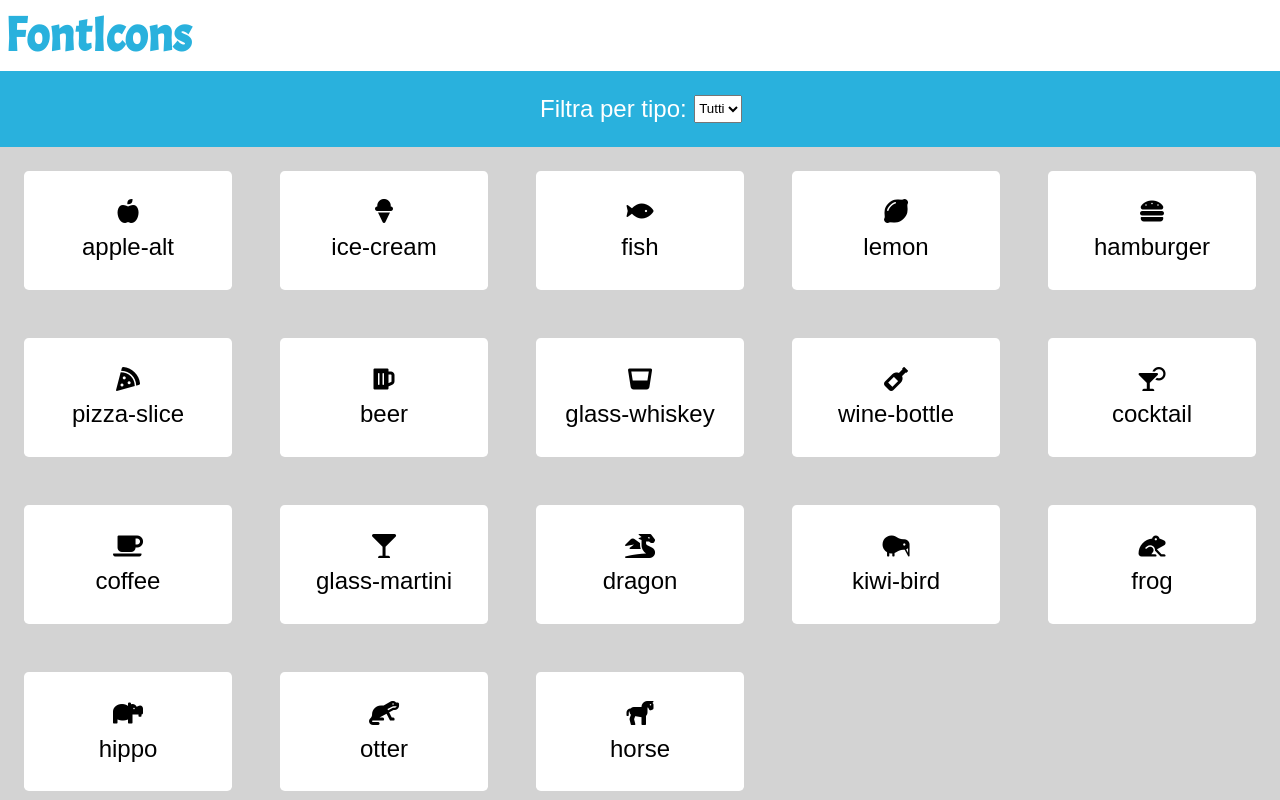
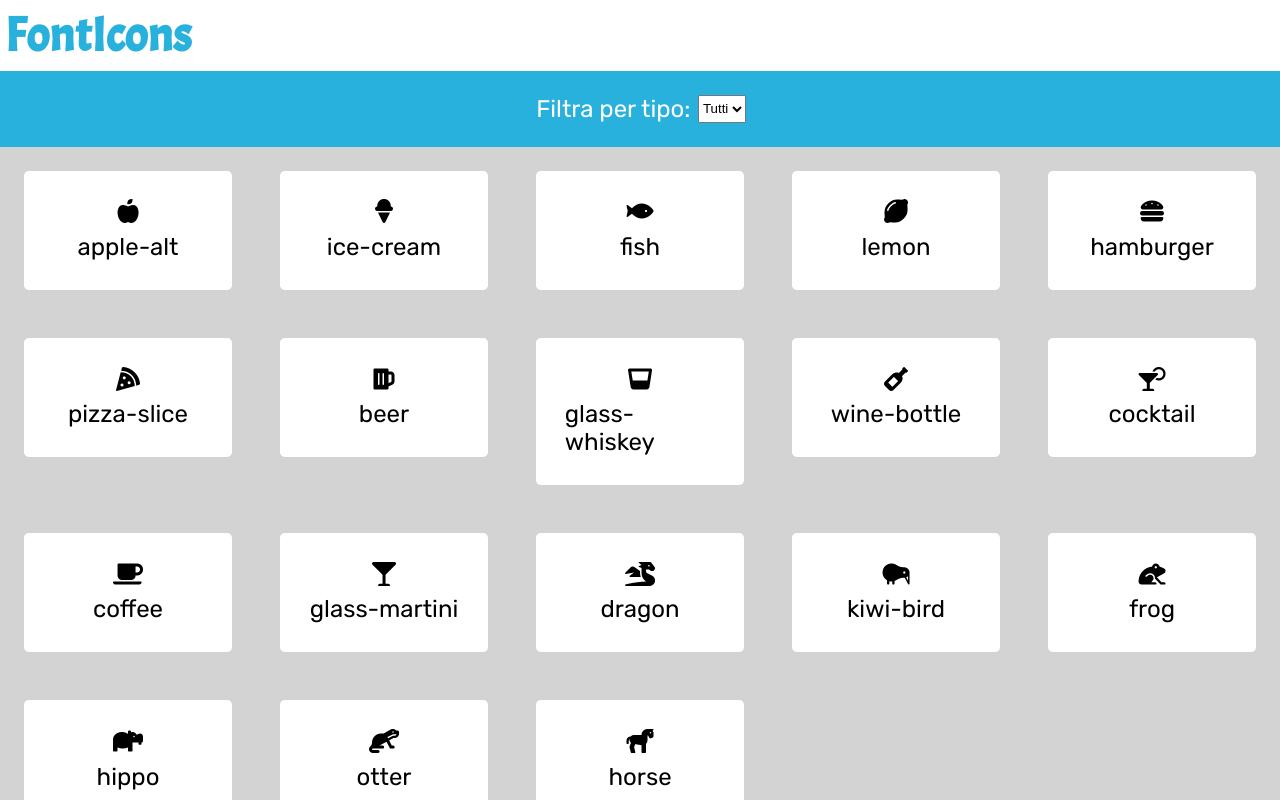
Before and after one commit to didebbo/js-es6-icons, a plain HTML site: page index.html in a window 1280 px wide. Drawn offline with Linux system fonts and the light colour scheme.

Commit message:
refactoring

```diff
--- a/index.html
+++ b/index.html
@@ -13,7 +13,8 @@
     <!-- Google FOnt -->
     <link rel="preconnect" href="https://fonts.googleapis.com">
     <link rel="preconnect" href="https://fonts.gstatic.com" crossorigin>
-    <link href="https://fonts.googleapis.com/css2?family=Acme&display=swap" rel="stylesheet">
+    <link href="https://fonts.googleapis.com/css2?family=Acme&family=Rubik&display=swap" rel="stylesheet">
+
 
     <!-- Csto CSS -->
     <link rel="stylesheet" href="css/style.css">
--- a/scss/style.scss
+++ b/scss/style.scss
@@ -14,7 +14,7 @@ body {
     flex-direction: column;
     height: 100vh;
     font-size: 3vh;
-    font-family: sans-serif;
+    font-family: 'Rubik', sans-serif;
 
     header {
         display: flex;
@@ -35,6 +35,7 @@ body {
 
             > * {
                 margin: 0 0.2em;
+                cursor: pointer;
             }
         }
     }
```
Also changed, not shown: css/style.css.
